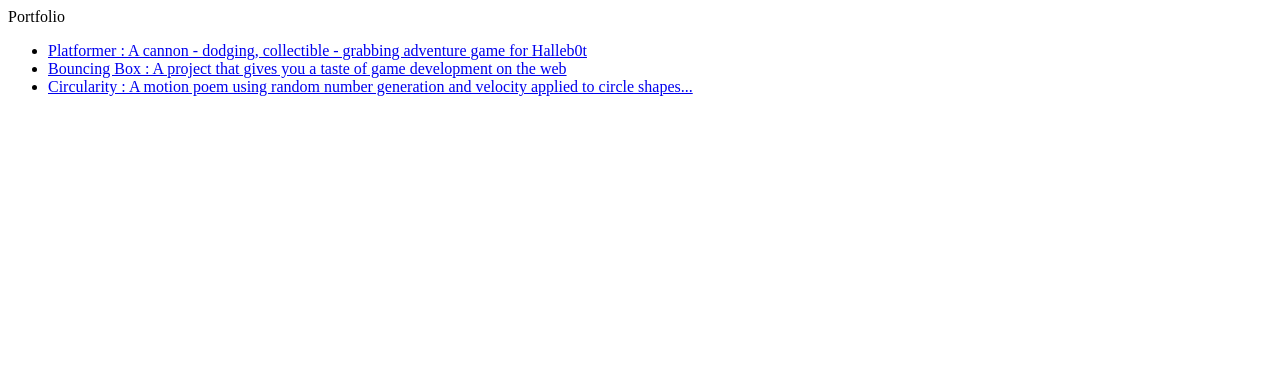
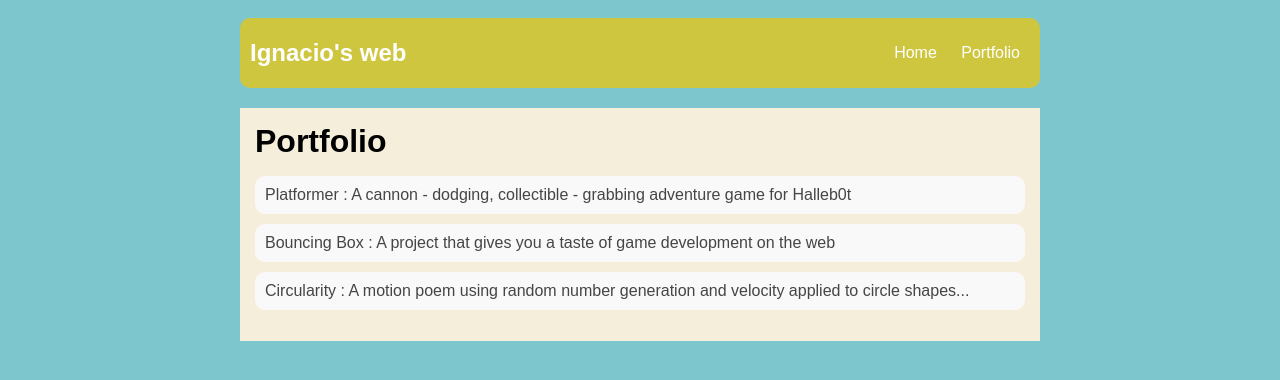
Before and after one commit to IgCha2003/IgCha2003.github.io, a plain HTML site: page portfolio.html in a window 1280 px wide. Drawn offline with Linux system fonts and the light colour scheme.

Commit message:
add portfolio.html file

```diff
--- a/portfolio.html
+++ b/portfolio.html
@@ -3,18 +3,25 @@
 
 <head>
     <title>Ignacio's Web</title>
-    <link rel=""stylesheet"
-    href=""style.css"
-
+    <link rel="stylesheet" href="style.css">
 </head>
 
 <body>
     <div id="all-contents">
         <nav>
-            <!-- Nav stuff here...-->
+            <h1>Ignacio's web</h1>
+            <ul id="nav-ul">
+                <li class="nav-li">
+                    <a class="nav-a" href="index.html">Home</a>
+                </li>
+                <li class="nav-li">
+                    <a class="nav-a" href="portfolio.html">Portfolio</a>
+                </li>
+            </ul>
+        </nav>
         <main>
             <div class="content">
-                    <hi>Portfolio</hi>
+                <h1>Portfolio</h1>
                 <ul id="portfolio">
                     <li><a href="projects/platformer/">Platformer : A cannon - dodging, collectible - grabbing
                             adventure game for Halleb0t</a></li>
@@ -25,7 +32,7 @@
                 </ul>
             </div>
         </main>
-        </nav>
+
     </div>
 </body>
 
```
Also changed, not shown: projects/bouncing-box/index.html (+1 -1 lines). Lines whose indentation alone changed are shown as unchanged.
